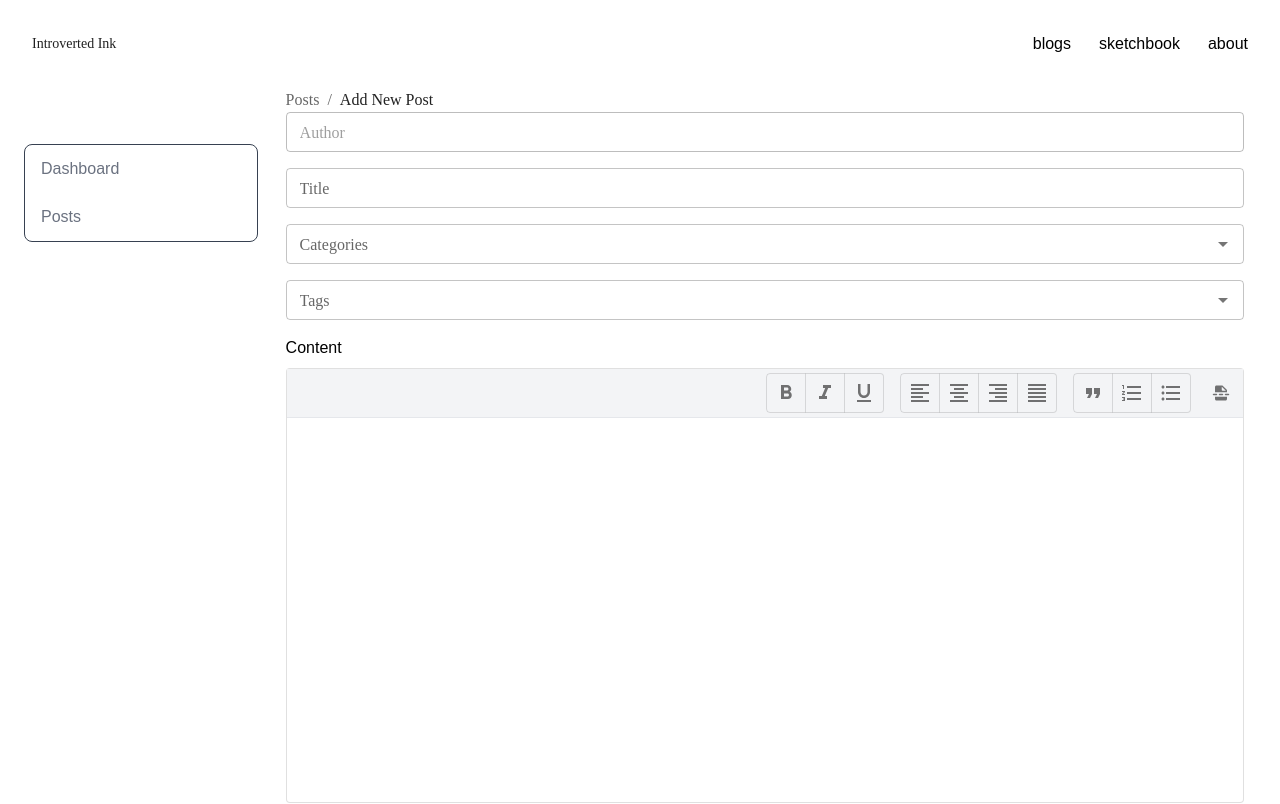
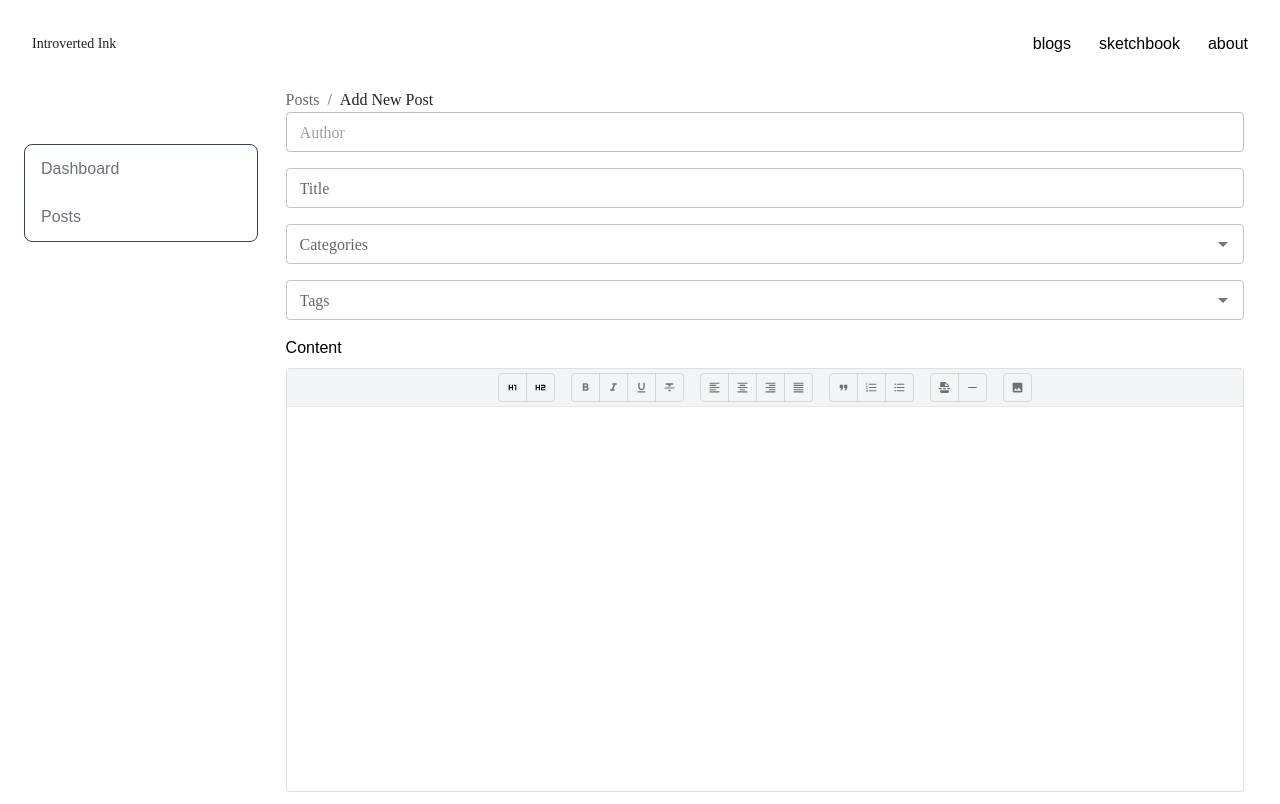
Before and after one commit to dcLouisDan/lumion, a Next.js app: page /posts/add in a window 1280 px wide. Shown: the top 804 px of the page. Built offline with nearby package versions, Linux system fonts and the light colour scheme; no server answers; the database is empty; a web font is replaced by a local one.

Commit message:
Add more tiptap nodes like image, headings, and others

```diff
--- a/package.json
+++ b/package.json
@@ -17,6 +17,8 @@
     "@mui/material": "^5.16.7",
     "@prisma/client": "^5.18.0",
     "@tiptap/extension-hard-break": "^2.6.5",
+    "@tiptap/extension-heading": "^2.6.6",
+    "@tiptap/extension-image": "^2.6.6",
     "@tiptap/extension-text-align": "^2.6.5",
     "@tiptap/extension-typography": "^2.6.5",
     "@tiptap/extension-underline": "^2.6.5",
--- a/src/components/Tiptap.tsx
+++ b/src/components/Tiptap.tsx
@@ -12,21 +12,30 @@ import {
   FormatListBulleted,
   FormatListNumbered,
   FormatQuote,
+  FormatStrikethrough,
   FormatUnderlined,
+  HorizontalRule,
   InsertPageBreakRounded,
+  InsertPhoto,
 } from "@mui/icons-material";
 import {
-  IconButton,
+  Box,
+  Button,
+  Modal,
   Paper,
+  TextField,
   ToggleButton,
   ToggleButtonGroup,
   Tooltip,
+  Typography,
 } from "@mui/material";
-import { useEditor, EditorContent } from "@tiptap/react";
+import { useEditor, EditorContent, mergeAttributes } from "@tiptap/react";
 import Underline from "@tiptap/extension-underline";
 import TextAlign from "@tiptap/extension-text-align";
+import Heading from "@tiptap/extension-heading";
+import Image from "@tiptap/extension-image";
 import StarterKit from "@tiptap/starter-kit";
-import React from "react";
+import React, { FormEvent, useState } from "react";
 
 const Tiptap = ({
   setContent,
@@ -34,6 +43,8 @@ const Tiptap = ({
   setContent: (value: React.SetStateAction<string>) => void;
 }) => {
   const [alignment, setAlignment] = React.useState("left");
+  const [openImageUrlInput, setOpenImageUrlInput] = useState(false);
+  const [imageURL, setImageUrl] = useState("");
 
   const handleChange = (event: any, newAlignment: any) => {
     setAlignment(newAlignment);
@@ -63,12 +74,32 @@ const Tiptap = ({
             class: "list-disc ms-8",
           },
         },
+        heading: false,
       }),
       Underline,
-
+      Image,
       TextAlign.configure({
         types: ["heading", "paragraph"],
       }),
+      Heading.extend({
+        levels: [1, 2],
+        renderHTML({ node, HTMLAttributes }) {
+          const level = this.options.levels.includes(node.attrs.level)
+            ? node.attrs.level
+            : this.options.levels[0];
+          const classes: { [index: number]: string } = {
+            1: "text-2xl",
+            2: "text-xl",
+          };
+          return [
+            `h${level}`,
+            mergeAttributes(this.options.HTMLAttributes, HTMLAttributes, {
+              class: `${classes[level]} font-semibold`,
+            }),
+            0,
+          ];
+        },
+      }).configure({ levels: [1, 2] }),
     ],
     immediatelyRender: false,
     content: "",
@@ -83,14 +114,103 @@ const Tiptap = ({
       setContent(json);
     },
   });
-
   if (!editor) {
     return null;
+  }
+  function addImage() {
+    setOpenImageUrlInput(true);
+  }
+  function closeImageModal() {
+    setOpenImageUrlInput(false);
+  }
+  function imageUrlSubmit() {
+    if (imageURL.trim() !== "" && editor !== null) {
+      editor.chain().focus().setImage({ src: imageURL }).run();
+    }
+
+    closeImageModal();
   }
 
   return (
     <Paper variant="outlined">
-      <div className="bg-gray-100 border-b px-2 py-1 flex items-center gap-4 justify-end">
+      <Modal
+        open={openImageUrlInput}
+        onClose={closeImageModal}
+        aria-labelledby="modal-modal-title"
+        aria-describedby="modal-modal-description"
+      >
+        <Box
+          sx={{ bgcolor: "background.paper" }}
+          className="absolute top-1/2 left-1/2 -translate-x-1/2 -translate-y-1/2 p-4 rounded-lg"
+        >
+          <Typography id="modal-modal-title" className="mb-3">
+            Insert Image URL:
+          </Typography>
+
+          <TextField
+            variant="outlined"
+            size="small"
+            placeholder="https://website.com/image.jpeg"
+            onChange={(e) => {
+              setImageUrl(e.target.value);
+            }}
+            className="mb-2"
+          />
+          <div className="flex justify-end">
+            <Button
+              variant="contained"
+              type="button"
+              onClick={imageUrlSubmit}
+              disableElevation
+            >
+              Insert Photo
+            </Button>
+          </div>
+        </Box>
+      </Modal>
+      <div className="bg-gray-100 border-b px-2 py-1 flex items-center gap-4 justify-center">
+        <ToggleButtonGroup aria-label="text style" size="small">
+          <Tooltip title="H1">
+            <ToggleButton
+              value="h1"
+              aria-label="h1"
+              onClick={() =>
+                editor.chain().focus().toggleHeading({ level: 1 }).run()
+              }
+              selected={editor.isActive("heading", { level: 1 }) ? true : false}
+            >
+              <svg
+                xmlns="http://www.w3.org/2000/svg"
+                height="13px"
+                viewBox="0 -960 960 960"
+                width="13px"
+                fill="inherit"
+              >
+                <path d="M200-280v-400h80v160h160v-160h80v400h-80v-160H280v160h-80Zm480 0v-320h-80v-80h160v400h-80Z" />
+              </svg>
+            </ToggleButton>
+          </Tooltip>
+          <Tooltip title="H2">
+            <ToggleButton
+              value="h2"
+              aria-label="h2"
+              onClick={() =>
+                editor.chain().focus().toggleHeading({ level: 2 }).run()
+              }
+              selected={editor.isActive("heading", { level: 2 }) ? true : false}
+            >
+              <svg
+                xmlns="http://www.w3.org/2000/svg"
+                height="13px"
+                viewBox="0 -960 960 960"
+                width="13px"
+                fill="inherit"
+              >
+                <path d="M120-280v-400h80v160h160v-160h80v400h-80v-160H200v160h-80Zm400 0v-160q0-33 23.5-56.5T600-520h160v-80H520v-80h240q33 0 56.5 23.5T840-600v80q0 33-23.5 56.5T760-440H600v80h240v80H520Z" />
+              </svg>
+            </ToggleButton>
+          </Tooltip>
+        </ToggleButtonGroup>
         <ToggleButtonGroup aria-label="text formatting" size="small">
           <Tooltip title="Bold">
             <ToggleButton
@@ -99,7 +219,7 @@ const Tiptap = ({
               selected={editor.isActive("bold") ? true : false}
               onClick={() => editor.chain().focus().toggleBold().run()}
             >
-              <FormatBold />
+              <FormatBold fontSize="inherit" />
             </ToggleButton>
           </Tooltip>
           <Tooltip title="Italic">
@@ -109,7 +229,7 @@ const Tiptap = ({
               onClick={() => editor.chain().focus().toggleItalic().run()}
               selected={editor.isActive("italic") ? true : false}
             >
-              <FormatItalic />
+              <FormatItalic fontSize="inherit" />
             </ToggleButton>
           </Tooltip>
           <Tooltip title="Underline">
@@ -119,7 +239,17 @@ const Tiptap = ({
               onClick={() => editor.chain().focus().toggleUnderline().run()}
               selected={editor.isActive("underline") ? true : false}
             >
-              <FormatUnderlined />
+              <FormatUnderlined fontSize="inherit" />
+            </ToggleButton>
+          </Tooltip>
+          <Tooltip title="Strike">
+            <ToggleButton
+              value="strike"
+              aria-label="strike"
+              onClick={() => editor.chain().focus().toggleStrike().run()}
+              selected={editor.isActive("strike") ? true : false}
+            >
+              <FormatStrikethrough fontSize="inherit" />
             </ToggleButton>
           </Tooltip>
           {/* <ToggleButton value="color" aria-label="color" disabled>
@@ -135,7 +265,7 @@ const Tiptap = ({
               onClick={() => editor.chain().focus().setTextAlign("left")}
               selected={editor.isActive({ textAlign: "left" }) ? true : false}
             >
-              <FormatAlignLeft />
+              <FormatAlignLeft fontSize="inherit" />
             </ToggleButton>
           </Tooltip>
           <Tooltip title="Align Center">
@@ -147,7 +277,7 @@ const Tiptap = ({
               }
               selected={editor.isActive({ textAlign: "center" }) ? true : false}
             >
-              <FormatAlignCenter />
+              <FormatAlignCenter fontSize="inherit" />
             </ToggleButton>
           </Tooltip>
           <Tooltip title="Align Right">
@@ -157,7 +287,7 @@ const Tiptap = ({
               onClick={() => editor.chain().focus().setTextAlign("right").run()}
               selected={editor.isActive({ textAlign: "right" }) ? true : false}
             >
-              <FormatAlignRight />
+              <FormatAlignRight fontSize="inherit" />
             </ToggleButton>
           </Tooltip>
           <Tooltip title="Justify">
@@ -171,7 +301,7 @@ const Tiptap = ({
                 editor.isActive({ textAlign: "justify" }) ? true : false
               }
             >
-              <FormatAlignJustify />
+              <FormatAlignJustify fontSize="inherit" />
             </ToggleButton>
           </Tooltip>
         </ToggleButtonGroup>
@@ -184,7 +314,7 @@ const Tiptap = ({
               onClick={() => editor.chain().focus().toggleBlockquote().run()}
               selected={editor.isActive("blockquote") ? true : false}
             >
-              <FormatQuote />
+              <FormatQuote fontSize="inherit" />
             </ToggleButton>
           </Tooltip>
           <Tooltip title="Ordered List">
@@ -194,7 +324,7 @@ const Tiptap = ({
               onClick={() => editor.chain().focus().toggleOrderedList().run()}
               selected={editor.isActive("orderedList") ? true : false}
             >
-              <FormatListNumbered />
+              <FormatListNumbered fontSize="inherit" />
             </ToggleButton>
           </Tooltip>
           <Tooltip title="Bullet List">
@@ -204,18 +334,38 @@ const Tiptap = ({
               onClick={() => editor.chain().focus().toggleBulletList().run()}
               selected={editor.isActive("orderedList") ? true : false}
             >
-              <FormatListBulleted />
+              <FormatListBulleted fontSize="inherit" />
             </ToggleButton>
           </Tooltip>
         </ToggleButtonGroup>
-        <Tooltip title="Insert Paragraph Break">
-          <IconButton
-            size="small"
-            onClick={() => editor.chain().focus().setHardBreak().run()}
-          >
-            <InsertPageBreakRounded fontSize="inherit" />
-          </IconButton>
-        </Tooltip>
+
+        <ToggleButtonGroup aria-label="text style" size="small">
+          <Tooltip title="Insert Paragraph Break">
+            <ToggleButton
+              value="hard-break"
+              aria-label="hard-break"
+              onClick={() => editor.chain().focus().setHardBreak().run()}
+            >
+              <InsertPageBreakRounded fontSize="inherit" />
+            </ToggleButton>
+          </Tooltip>
+          <Tooltip title="Insert Horizontal Rule">
+            <ToggleButton
+              value="horizontal-rule"
+              aria-label="horizontal-rule"
+              onClick={() => editor.chain().focus().setHorizontalRule().run()}
+            >
+              <HorizontalRule fontSize="inherit" />
+            </ToggleButton>
+          </Tooltip>
+        </ToggleButtonGroup>
+        <ToggleButtonGroup aria-label="text style" size="small">
+          <Tooltip title="Insert Image">
+            <ToggleButton value="image" aria-label="image" onClick={addImage}>
+              <InsertPhoto fontSize="inherit" />
+            </ToggleButton>
+          </Tooltip>
+        </ToggleButtonGroup>
       </div>
       <EditorContent editor={editor} />
     </Paper>
```
Also changed, not shown: 1 other file (tests, documents, lock files or other folders).
